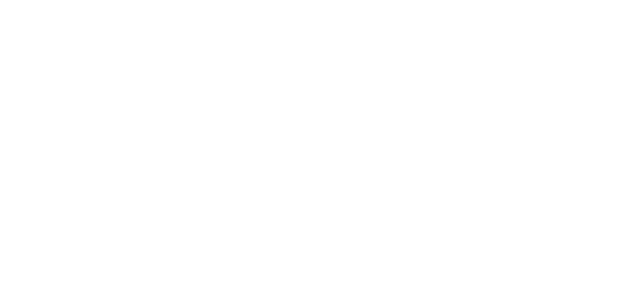
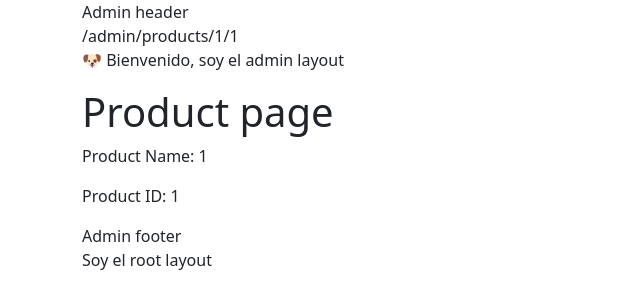
Before and after one commit to alexandergonzalezsaavedra/react-router-base, a React (Vite) app: page /admin/products/1/1 in a window 1280 px wide. Before the commit this address had no page. Shown: the top 308 px of the page, without its empty margins (0-640 px from the left). Built offline with nearby package versions, Linux system fonts and the light colour scheme.

Commit message:
rutas dinámicas parámetros opcionales

```diff
--- a/src/App.tsx
+++ b/src/App.tsx
@@ -68,7 +68,8 @@ const App = () => {
             element={<ProfilePage />}
           />
           <Route
-            path='products/:id'
+            // parametros opcionales ? al final del parametro, ejemplo -> :id?
+            path='products/:name/:id?'
             element={<ProductPage />}
           />
         </Route>
--- a/src/pages/admin/product.page.tsx
+++ b/src/pages/admin/product.page.tsx
@@ -8,7 +8,8 @@ const ProductPage = () => {
     <div>
       {/* <pre>{JSON.stringify(params)}</pre> */}
       <h1>Product page</h1>
-      <p>Product ID: {params.id}</p>
+      <p>Product Name: {params?.name}</p>
+      <p>Product ID: {params?.id}</p>
     </div>
   );
 };
--- a/src/pages/layouts/admin.layout.tsx
+++ b/src/pages/layouts/admin.layout.tsx
@@ -1,9 +1,13 @@
-import { Outlet } from 'react-router';
+import { Outlet, useLocation } from 'react-router';
 
 const AdminLayout = () => {
+  const location = useLocation();
+  console.log(location);
+
   return (
     <div>
       <header>Admin header</header>
+      {location.pathname}
       <p>🐶 Bienvenido, soy el admin layout</p>
       <main>
         <Outlet />
```
